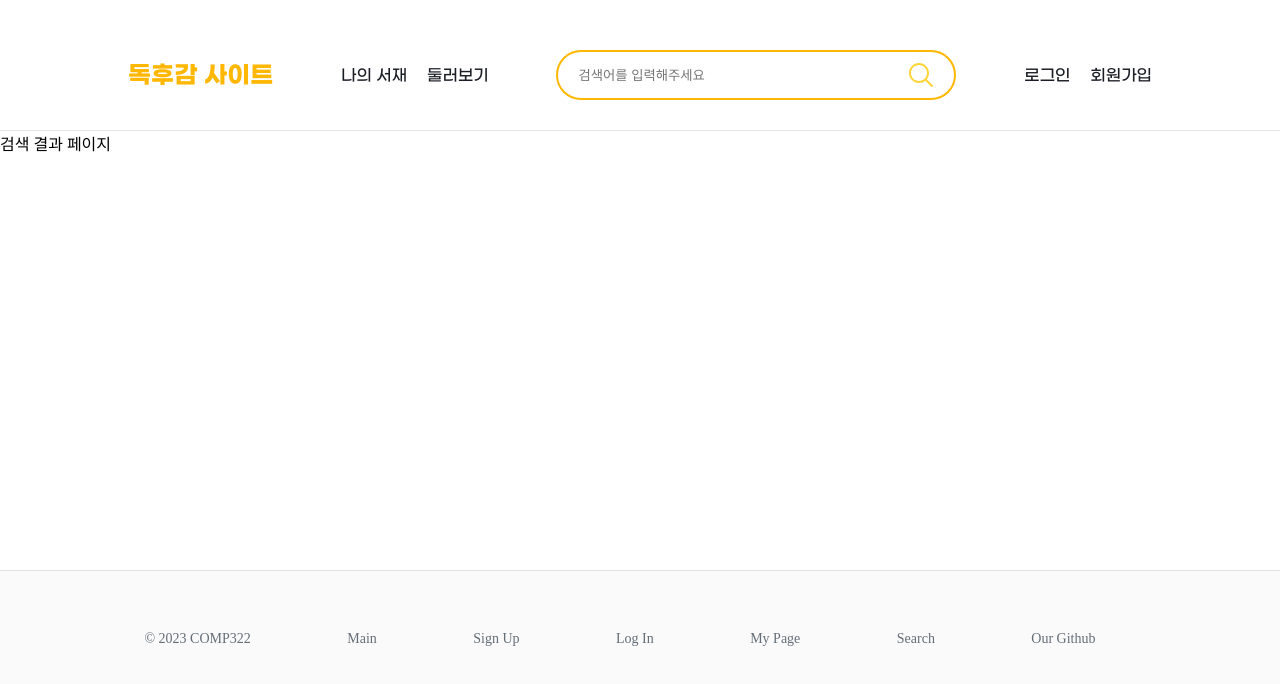
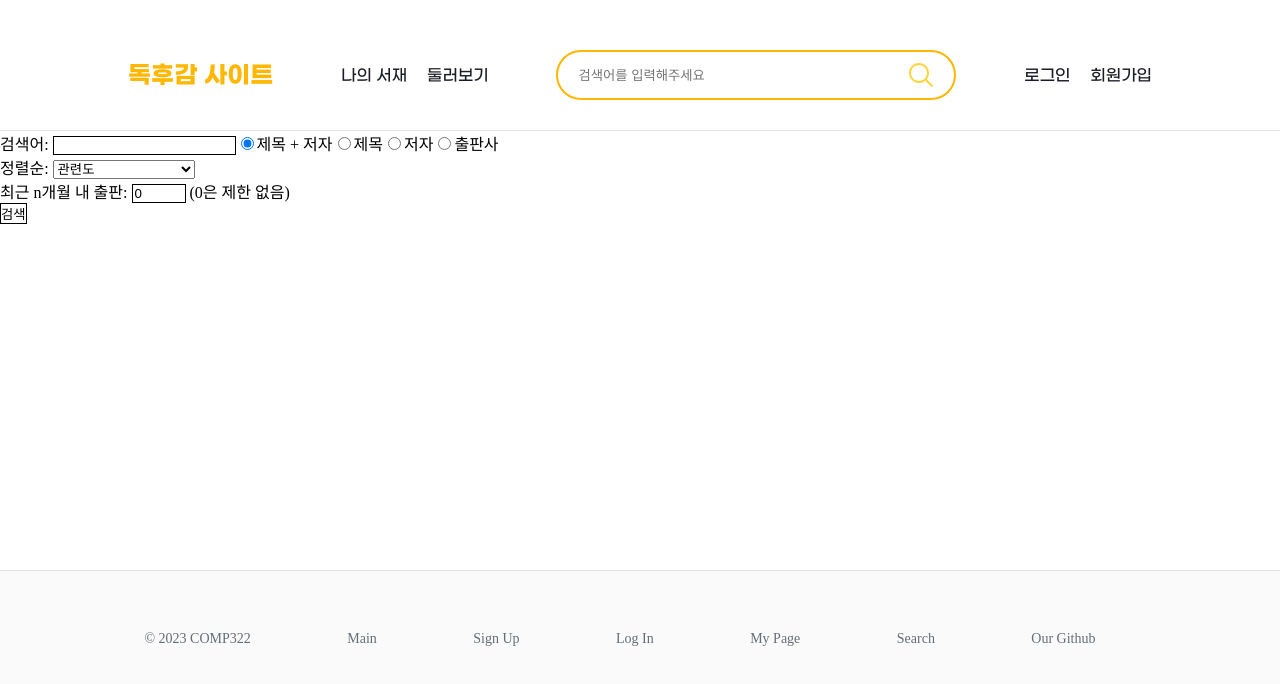
Before and after one commit to jhyep/db-team4-project, a React (Vite) app in the folder client/: page /search in a window 1280 px wide. Shown: the top 684 px of the page. Built offline with nearby package versions, Linux system fonts and the light colour scheme.

Commit message:
feat: 알라딘 API를 이용한 도서 검색 기능 구현 (레이아웃 미완성)
api 호출이 하루 5천 번 제한이므로 테스트 시 유의해주세요

```diff
--- /dev/null
+++ b/client/src/pages/Search/index.jsx
@@ -0,0 +1,139 @@
+import { useState } from 'react';
+import axios from 'axios';
+
+function Search() {
+  const [searchWord, setSearchWord] = useState('');
+  const [searchType, setSearchType] = useState('Keyword');
+  const [searchSort, setSearchSort] = useState('Accuracy');
+  const [searchRecentPublish, setSearchRecentPublish] = useState('0');
+  const [searchResult, setSearchResult] = useState([]);
+
+  const onSearchWordChange = (e) => {
+    setSearchWord(e.target.value);
+  };
+  const onSearchTypeChange = (e) => {
+    setSearchType(e.target.value);
+  };
+  const onSearchSortChange = (e) => {
+    setSearchSort(e.target.value);
+    console.log(searchSort);
+  };
+  const onSearchRecentPublishChange = (e) => {
+    setSearchRecentPublish(e.target.value);
+  };
+
+  async function bookSearch(e) {
+    e.preventDefault();
+
+    try {
+      const response = await axios.post('http://localhost:8080/api/search', {
+        query: searchWord,
+        queryType: searchType,
+        sort: searchSort,
+        recentPublishFilter: searchRecentPublish,
+      });
+
+      setSearchResult(response.data);
+    } catch (err) {
+      console.log('failed to request', err);
+    }
+  }
+
+  return (
+    <>
+      <div>
+        <div>
+          검색어:{' '}
+          <input
+            type="search"
+            name="searchWord"
+            onChange={onSearchWordChange}
+            style={{ border: '1px solid' }}
+          />
+          <input
+            type="radio"
+            name="searchType"
+            value="Keyword"
+            onChange={onSearchTypeChange}
+            defaultChecked
+          />
+          제목 + 저자
+          <input
+            type="radio"
+            name="searchType"
+            value="Title"
+            onChange={onSearchTypeChange}
+          />
+          제목
+          <input
+            type="radio"
+            name="searchType"
+            value="Author"
+            onChange={onSearchTypeChange}
+          />
+          저자
+          <input
+            type="radio"
+            name="searchType"
+            value="Publisher"
+            onChange={onSearchTypeChange}
+          />
+          출판사
+        </div>
+        <div>
+          정렬순:{' '}
+          <select name="searchSort" onChange={onSearchSortChange}>
+            <option value="Accuracy">관련도</option>
+            <option value="PublishTime">출간일</option>
+            <option value="Title">제목</option>
+            <option value="SalesPoint">판매량</option>
+            <option value="CustomerRating">고객평점(알라딘)</option>
+            <option value="MyReviewCount">마이리뷰개수(알라딘)</option>
+          </select>
+        </div>
+        <div>
+          최근 n개월 내 출판:{' '}
+          <input
+            type="number"
+            name="searchRecentPublish"
+            min="0"
+            max="60"
+            step="1"
+            defaultValue={'0'}
+            onChange={onSearchRecentPublishChange}
+            style={{ border: '1px solid' }}
+          />{' '}
+          (0은 제한 없음)
+        </div>
+        <div>
+          <button
+            type="button"
+            onClick={bookSearch}
+            style={{ border: '1px solid' }}
+          >
+            검색
+          </button>
+        </div>
+        <div>
+          {searchResult.map((item) => {
+            return (
+              // isbn이 중복이 될 수가 없는데 알라딘에서 중복된 값을 주는 경우가 있습니다. key를 빼야할 수도 있습니다.
+              <div key={item.isbn13} style={{ marginTop: '1em' }}>
+                <p>(____제목) {item.title}</p>
+                <p>(____저자) {item.author}</p>
+                <p>(__출판사) {item.publisher}</p>
+                <p>(__출간일) {item.pubDate}</p>
+                <p>
+                  (카테고리) {item.categoryName ? item.categoryName : '(없음)'}
+                </p>
+                <p>(__시리즈) {item.seriesName ? item.seriesName : '(없음)'}</p>
+              </div>
+            );
+          })}
+        </div>
+      </div>
+    </>
+  );
+}
+
+export default Search;
--- a/client/src/routes/router.jsx
+++ b/client/src/routes/router.jsx
@@ -1,6 +1,7 @@
 import App from '../App';
 import LogIn from '../pages/LogIn';
 import SignUp from '../pages/SignUp';
+import Search from '../pages/Search';
 import { Outlet, createBrowserRouter } from 'react-router-dom';
 
 const router = createBrowserRouter([
@@ -16,7 +17,7 @@ const router = createBrowserRouter([
           { path: 'signup', element: <SignUp /> },
           { path: 'login', element: <LogIn /> },
           { path: 'mypage', element: <div>마이페이지</div> },
-          { path: 'search', element: <div>검색 결과 페이지</div> },
+          { path: 'search', element: <Search /> },
           {
             path: 'book',
             element: <Outlet />,
```
Also changed, not shown: client/src/pages/Search/style.jsx (added, +44 -0 lines), 2 other files (tests, documents, lock files or other folders).
